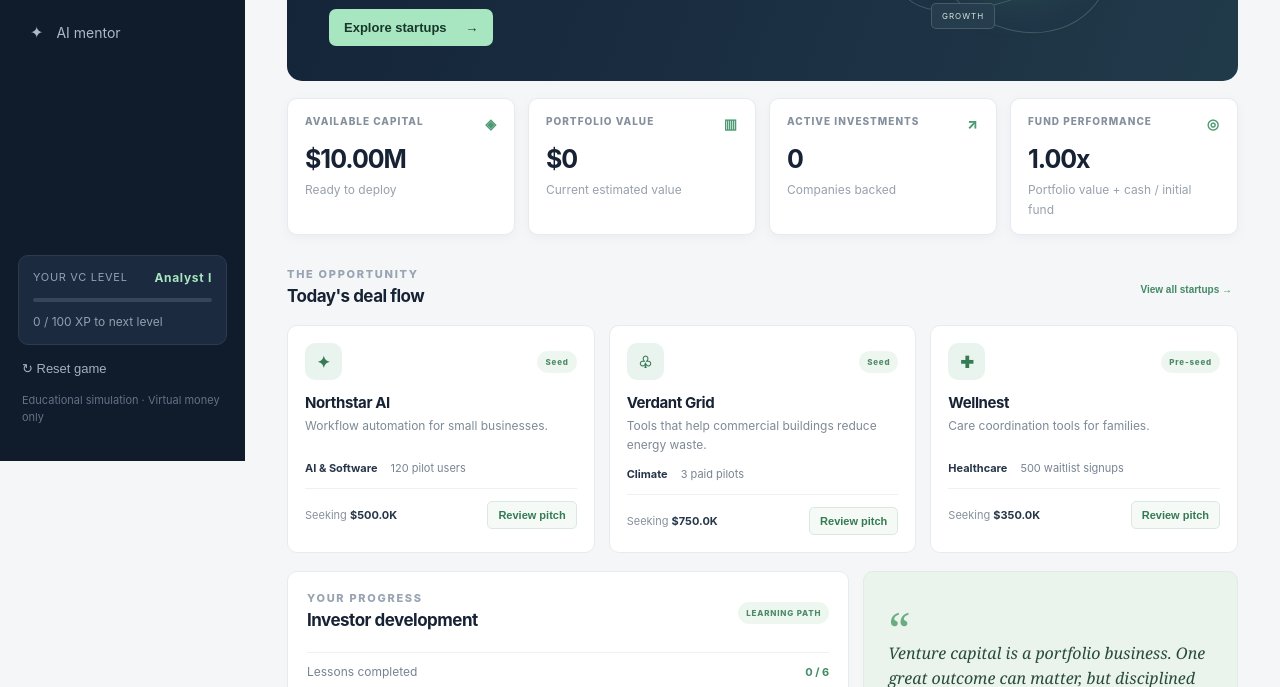
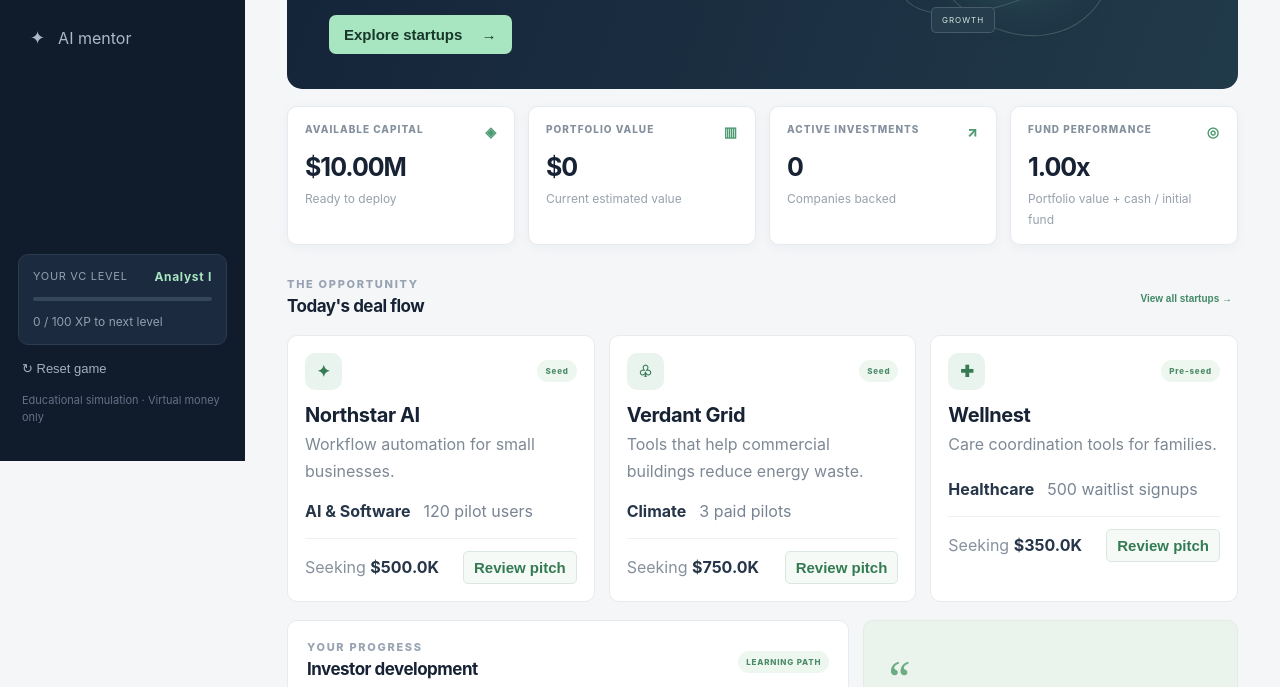
Before and after one commit to spulumati2/venturelab, a plain HTML site: page index.html in a window 1280 px wide. Shown: the part 339-1026 px from the top of the page. Drawn offline with Linux system fonts and the light colour scheme.

Commit message:
Enhance font sizes for better readability
Increased font sizes for various elements to improve readability.

```diff
--- a/styles.css
+++ b/styles.css
@@ -29,3 +29,41 @@ footer{font-size:10px}.modal p{font-size:13px}
 .detail-stat small{font-size:10px}.field span{font-size:11px}
 .field input,.field select{font-size:13px}.toast{font-size:12px}
 .quarter-label{font-size:11px}.quarter-report{font-size:12px}
+
+
+/* LARGER TEXT FOR VENTURELAB */
+
+body {
+    font-size: 18px;
+}
+
+.nav span {
+    font-size: 16px;
+}
+
+.welcome p,
+.company-desc,
+.company-meta,
+.card-foot span,
+.progress-row,
+.intro-row p,
+.table td,
+.lesson p,
+.bubble {
+    font-size: 16px !important;
+    line-height: 1.7;
+}
+
+.small-button,
+.primary {
+    font-size: 15px !important;
+}
+
+.topbar h1 {
+    font-size: 28px;
+}
+
+.startup-card h3,
+.lesson h3 {
+    font-size: 20px;
+}
```
